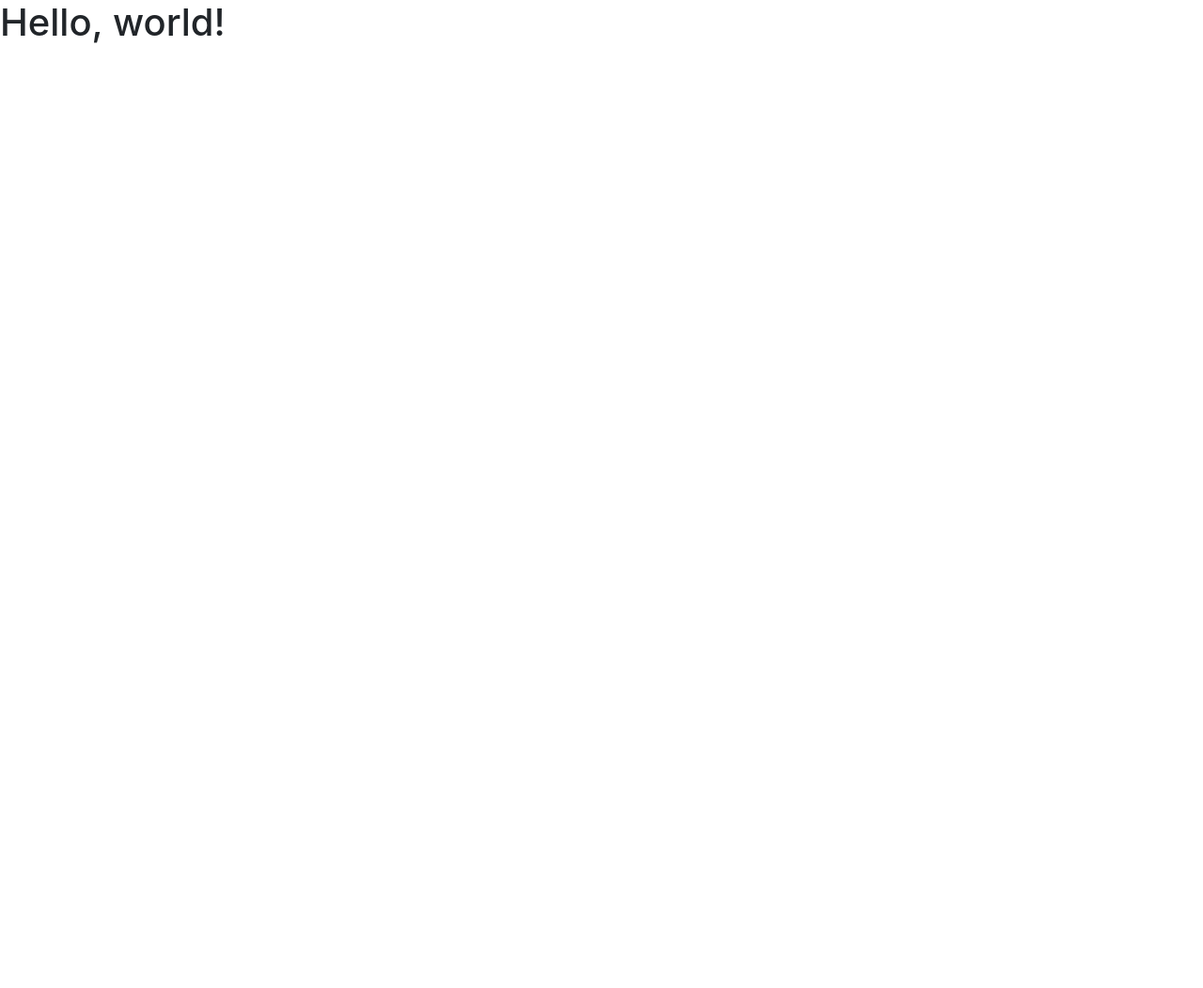
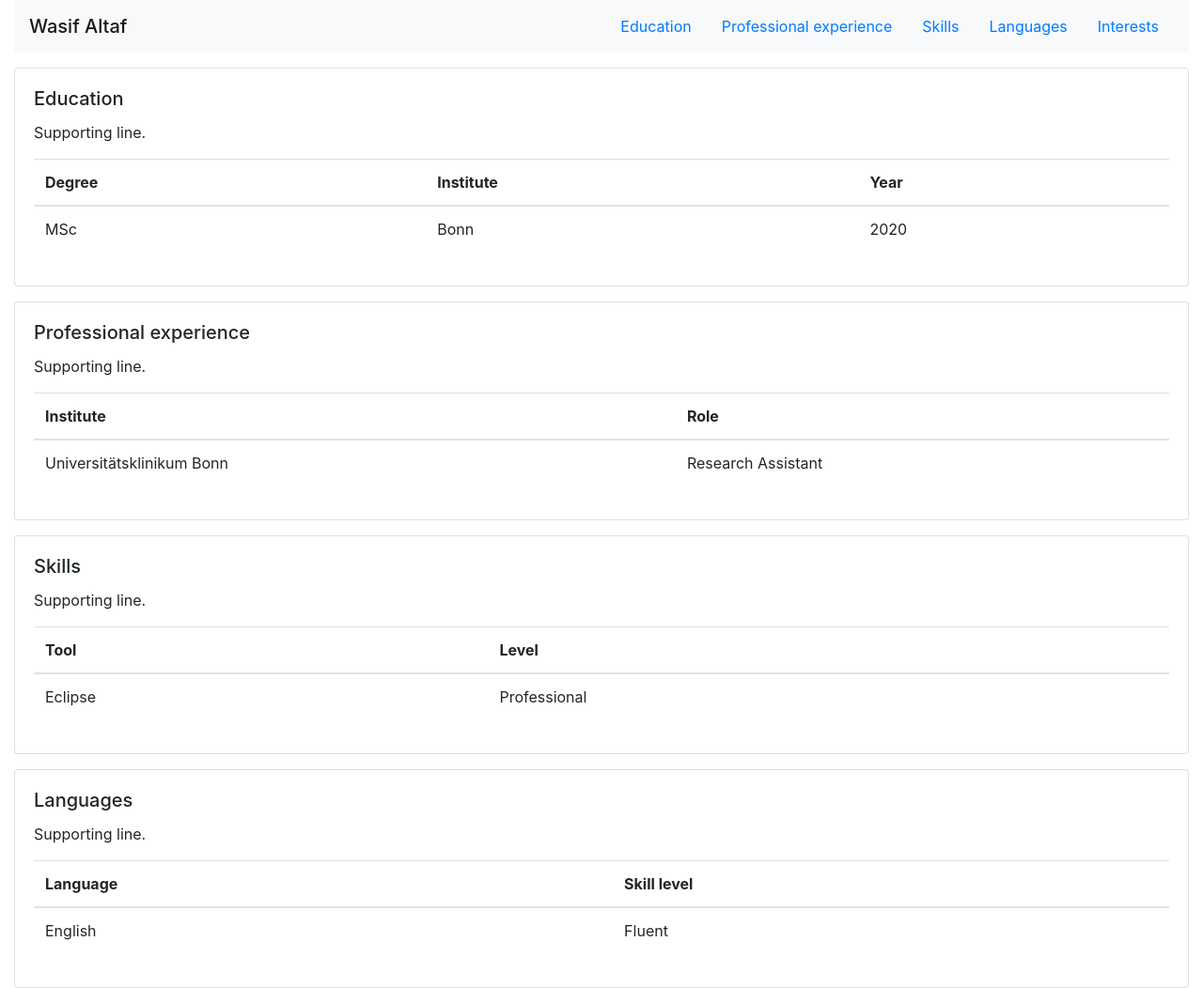
Before and after one commit to malikalamgirian/malikalamgirian.github.io, a plain HTML site: page index.html in a window 1280 px wide. Shown: the whole page at 94% size. Before the commit the page ends 800 px from the top, so only its background shows below. Drawn offline with nearby package versions, Linux system fonts and the light colour scheme.

Commit message:
Very basic layout content added

```diff
--- a/index.html
+++ b/index.html
@@ -8,10 +8,195 @@
     <!-- Bootstrap CSS -->
     <link rel="stylesheet" href="https://stackpath.bootstrapcdn.com/bootstrap/4.3.1/css/bootstrap.min.css" integrity="sha384-ggOyR0iXCbMQv3Xipma34MD+dH/1fQ784/j6cY/iJTQUOhcWr7x9JvoRxT2MZw1T" crossorigin="anonymous">
 
-    <title>Hello, world!</title>
+    <title>Wasif Altaf</title>
   </head>
   <body>
-    <h1>Hello, world!</h1>
+
+    <div class="container-fluid">
+
+      <div class="row">
+        <div class="col">
+          <nav class="navbar sticky-top navbar-light bg-light">
+
+            <span class="navbar-brand mb-0 h1">Wasif Altaf</span>
+            <ul class="nav justify-content-end">
+              <li class="nav-item">
+                <a class="nav-link" href="#">Education</a>
+              </li>
+              <li class="nav-item">
+                <a class="nav-link" href="#">Professional experience</a>
+              </li>
+              <li class="nav-item">
+                <a class="nav-link" href="#">Skills</a>
+              </li>
+              <li class="nav-item">
+                <a class="nav-link" href="#">Languages</a>
+              </li>
+              <li class="nav-item">
+                <a class="nav-link" href="#">Interests</a>
+              </li>
+            </ul>
+
+          </nav>
+
+        </div>
+      </div>
+
+  <div class="row mt-3">
+        <div class="col float-left">
+
+          <div class="card">
+
+            <div class="card-body">
+              <h5 class="card-title">Education</h5>
+              <p class="card-text">Supporting line.</p>
+
+              <table class="table table-hover">
+
+                <thead>
+                  <tr>
+
+                    <th scope="col">Degree</th>
+                    <th scope="col">Institute</th>
+                    <th scope="col">Year</th>
+                  </tr>
+                </thead>
+
+                <tbody>
+
+                  <tr>
+                    <td>MSc</td>
+                    <td>Bonn</td>
+                    <td>2020</td>
+                  </tr>
+
+                </tbody>
+
+              </table>
+
+            </div>
+
+          </div>
+
+      </div>
+      </div>
+
+  <div class="row mt-3">
+        <div class="col float-left">
+
+          <div class="card">
+
+            <div class="card-body">
+              <h5 class="card-title">Professional experience</h5>
+              <p class="card-text">Supporting line.</p>
+
+              <table class="table table-hover">
+
+                <thead>
+                  <tr>
+                    <th scope="col">Institute</th>
+                    <th scope="col">Role</th>
+                  </tr>
+                </thead>
+
+                <tbody>
+                  <tr>
+                    <td>Universitätsklinikum Bonn  </td>
+                    <td>Research Assistant</td>
+                  </tr>
+
+                </tbody>
+
+              </table>
+
+            </div>
+
+          </div>
+
+      </div>
+
+    </div>
+
+  <div class="row mt-3">
+      <div class="col float-left">
+
+        <div class="card">
+
+          <div class="card-body">
+            <h5 class="card-title">Skills</h5>
+            <p class="card-text">Supporting line.</p>
+
+              <table class="table table-hover">
+
+              <thead>
+                <tr>
+                  <th scope="col">Tool</th>
+                  <th scope="col">Level</th>
+                </tr>
+              </thead>
+
+              <tbody>
+                <tr>
+                  <td>Eclipse  </td>
+                  <td>Professional</td>
+                </tr>
+
+              </tbody>
+
+            </table>
+
+          </div>
+
+        </div>
+
+    </div>
+
+  </div>
+
+  <div class="row mt-3">
+    <div class="col float-left">
+
+      <div class="card">
+
+        <div class="card-body">
+          <h5 class="card-title">Languages</h5>
+          <p class="card-text">Supporting line.</p>
+
+              <table class="table table-hover">
+
+            <thead>
+              <tr>
+                <th scope="col">Language</th>
+                <th scope="col">Skill level</th>
+              </tr>
+            </thead>
+
+            <tbody>
+              <tr>
+                <td>English  </td>
+                <td>Fluent</td>
+              </tr>
+
+            </tbody>
+
+          </table>
+
+              </div>
+
+            </div>
+
+        </div>
+
+      </div>
+
+
+
+
+
+
+    </div>
+
+
 
     <!-- Optional JavaScript -->
     <!-- jQuery first, then Popper.js, then Bootstrap JS -->
```
